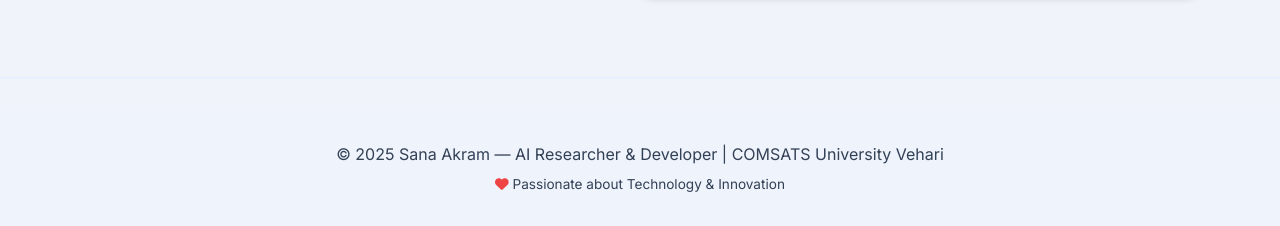
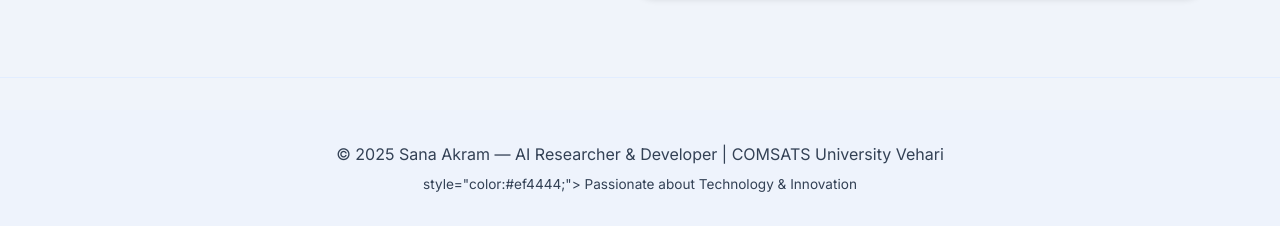
Before and after one commit to sanafa23-bcs026/portfolio, a plain HTML site: page index.html in a window 1280 px wide. Shown: the part 3422-3648 px from the top of the page. Drawn offline with Linux system fonts and the light colour scheme.

Commit message:
Update index.html

```diff
--- a/index.html
+++ b/index.html
@@ -124,7 +124,7 @@
 <footer>
   <div class="container">
     <p>© 2025 Sana Akram — AI Researcher & Developer | COMSATS University Vehari</p>
-    <p class="footer-heart"><i class="fas fa-heart" style="color:#ef4444;"></i> Passionate about Technology & Innovation</p>
+    <p class="footer-heart"> style="color:#ef4444;"></i> Passionate about Technology & Innovation</p>
   </div>
 </footer>
 
```
